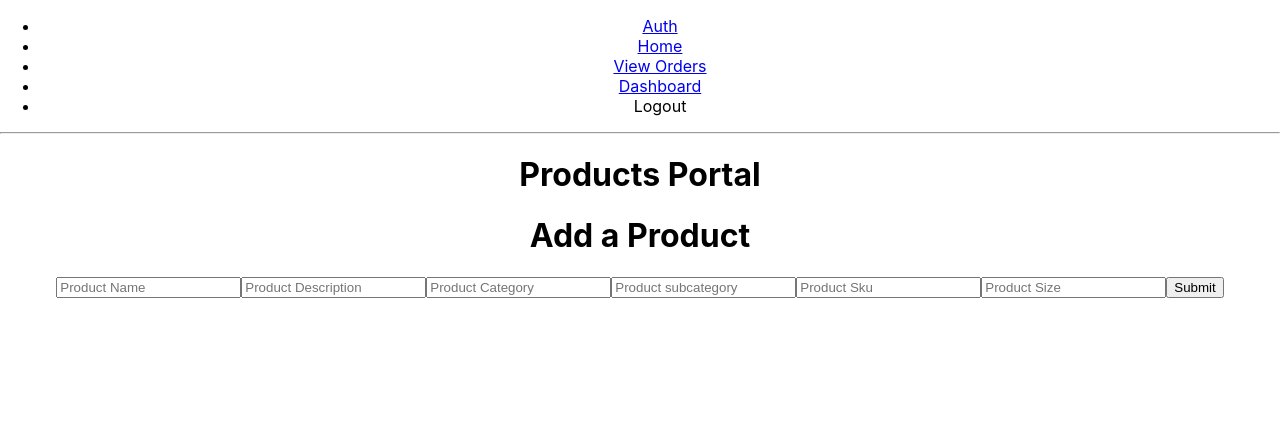
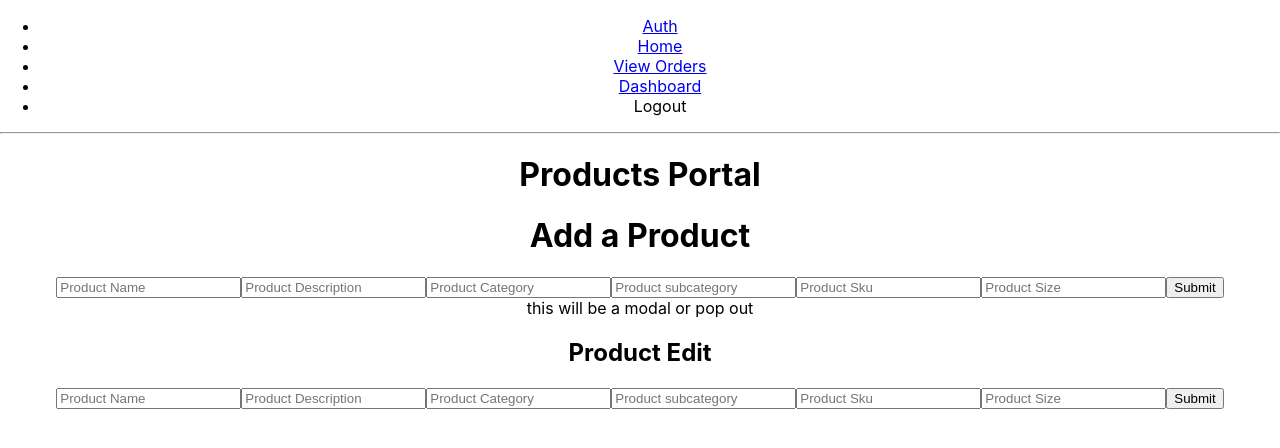
Before and after one commit to wtharden3/beeshop-client, a React (Create React App) app: page /dashboard in a window 1280 px wide. Shown: the top 448 px of the page. Built offline with nearby package versions, Linux system fonts and the light colour scheme.

Commit message:
Product Edit component created and title for page updated. productedit component brought in on Portal

```diff
--- a/public/index.html
+++ b/public/index.html
@@ -24,7 +24,7 @@
       work correctly both with client-side routing and a non-root public URL.
       Learn how to configure a non-root public URL by running `npm run build`.
     -->
-    <title>React App</title>
+    <title>The Bee Lounge</title>
   </head>
   <body>
     <noscript>You need to enable JavaScript to run this app.</noscript>
--- a/src/Components/Product/ProductEdit.tsx
+++ b/src/Components/Product/ProductEdit.tsx
@@ -1,19 +1,187 @@
-import {Component} from 'react';
+import { Component, FormEvent } from 'react';
+import APIURL from '../../helpers/environment';
 
 type ProductEditProps = {
-
-}
+  token: string;
+};
 
 type ProductEditState = {
-  holder: string
-}
 
-class ProductEdit extends Component<ProductEditProps, ProductEditState>{
-  constructor(props: ProductEditProps){
+  product: {
+    productName: string;
+    description: string;
+    category: string;
+    subCategory: string;
+    sku: string;
+    size: string;
+  };
+
+};
+
+class ProductEdit extends Component<ProductEditProps, ProductEditState> {
+  constructor(props: ProductEditProps) {
     super(props);
-    this.state={
-      holder: ""
+    this.state = {
+
+      product: {
+        productName: '',
+        description: '',
+        category: '',
+        subCategory: '',
+        sku: '',
+        size: '',
+      },
+    };
+  }
+
+  handleNameChange = (e: FormEvent<HTMLInputElement>): void => {
+    this.setState({
+      product: {
+        productName: e.currentTarget.value, //currentTarget vs target
+        description: this.state.product.description,
+        category: this.state.product.category,
+        subCategory: this.state.product.subCategory,
+        sku: this.state.product.sku,
+        size: this.state.product.size,
+      },
+    });
+  };
+
+  handleDescriptionChange = (e: FormEvent<HTMLInputElement>): void => {
+    this.setState({
+      product: {
+        productName: this.state.product.productName, //currentTarget vs target
+        description: e.currentTarget.value,
+        category: this.state.product.category,
+        subCategory: this.state.product.subCategory,
+        sku: this.state.product.sku,
+        size: this.state.product.size,
+      },
+    });
+  };
+
+  handleCategoryChange = (e: FormEvent<HTMLInputElement>): void => {
+    this.setState({
+      product: {
+        productName: this.state.product.productName, //currentTarget vs target
+        description: this.state.product.description,
+        category: e.currentTarget.value,
+        subCategory: this.state.product.subCategory,
+        sku: this.state.product.sku,
+        size: this.state.product.size,
+      },
+    });
+  };
+
+  handleProdSubcategoryChange = (e: FormEvent<HTMLInputElement>): void => {
+    this.setState({
+      product: {
+        productName: this.state.product.productName, //currentTarget vs target
+        description: this.state.product.description,
+        category: this.state.product.category,
+        subCategory: e.currentTarget.value,
+        sku: this.state.product.sku,
+        size: this.state.product.size,
+      },
+    });
+  };
+
+  handleSkuChange = (e: FormEvent<HTMLInputElement>): void => {
+    this.setState({
+      product: {
+        productName: this.state.product.productName, //currentTarget vs target
+        description: this.state.product.description,
+        category: this.state.product.category,
+        subCategory: this.state.product.subCategory,
+        sku: e.currentTarget.value,
+        size: this.state.product.size,
+      },
+    });
+  };
+
+  handleSizeChange = (e: FormEvent<HTMLInputElement>): void => {
+    this.setState({
+      product: {
+        productName: this.state.product.productName, //currentTarget vs target
+        description: this.state.product.description,
+        category: this.state.product.category,
+        subCategory: this.state.product.subCategory,
+        sku: this.state.product.sku,
+        size: e.currentTarget.value,
+      },
+    });
+  };
+
+  handleSubmit = (e: FormEvent): void => {
+    e.preventDefault();
+    const url: string = `${APIURL}/products/edit/:productid`;
+    const bodyObj: ProductEditState = {
+      product: {
+        productName: this.state.product.productName,
+        description: this.state.product.description,
+        category: this.state.product.category,
+        subCategory: this.state.product.subCategory,
+        sku: this.state.product.sku,
+        size: this.state.product.size
+      }
     }
+
+    fetch(url, {
+      method: 'PUT',
+      body: JSON.stringify(bodyObj),
+      headers: new Headers({
+        'Content-Type': 'application/json',
+        Authorization: this.props.token
+      })
+    })
+  }
+
+  render() {
+    return (
+      <div>
+        this will be a modal or pop out
+        <h2>Product Edit</h2>
+        <form onSubmit={this.handleSubmit}>
+          <input
+            type="text"
+            placeholder="Product Name"
+            value={this.state.product.productName}
+            onChange={this.handleNameChange}
+          />
+          <input
+            type="text"
+            placeholder="Product Description"
+            value={this.state.product.description}
+            onChange={this.handleDescriptionChange}
+          />
+          <input
+            type="text"
+            placeholder="Product Category"
+            value={this.state.product.category}
+            onChange={this.handleCategoryChange}
+          />
+          <input
+            type="text"
+            placeholder="Product subcategory"
+            value={this.state.product.subCategory}
+            onChange={this.handleProdSubcategoryChange}
+          />
+          <input
+            type="number"
+            placeholder="Product Sku"
+            value={this.state.product.sku}
+            onChange={this.handleSkuChange}
+          />
+          <input
+            type="text"
+            placeholder="Product Size"
+            value={this.state.product.size}
+            onChange={this.handleSizeChange}
+          />
+          <button>Submit</button>
+        </form>
+      </div>
+    );
   }
 }
 
--- a/src/Components/Product/ProductsPortal.tsx
+++ b/src/Components/Product/ProductsPortal.tsx
@@ -1,5 +1,6 @@
 import {Component} from 'react';
 import ProductCreate from './ProductCreate';
+import ProductEdit from './ProductEdit';
 
 type ProductsPortalProps = {
   token: string;
@@ -23,6 +24,7 @@ class ProductsPortal extends Component<ProductsPortalProps, ProductsPortalPortSt
       <div>
         <h1>{this.state.header}</h1>
         <ProductCreate token={this.props.token}/>
+        <ProductEdit token={this.props.token} />
       </div>
     )
   }
```
